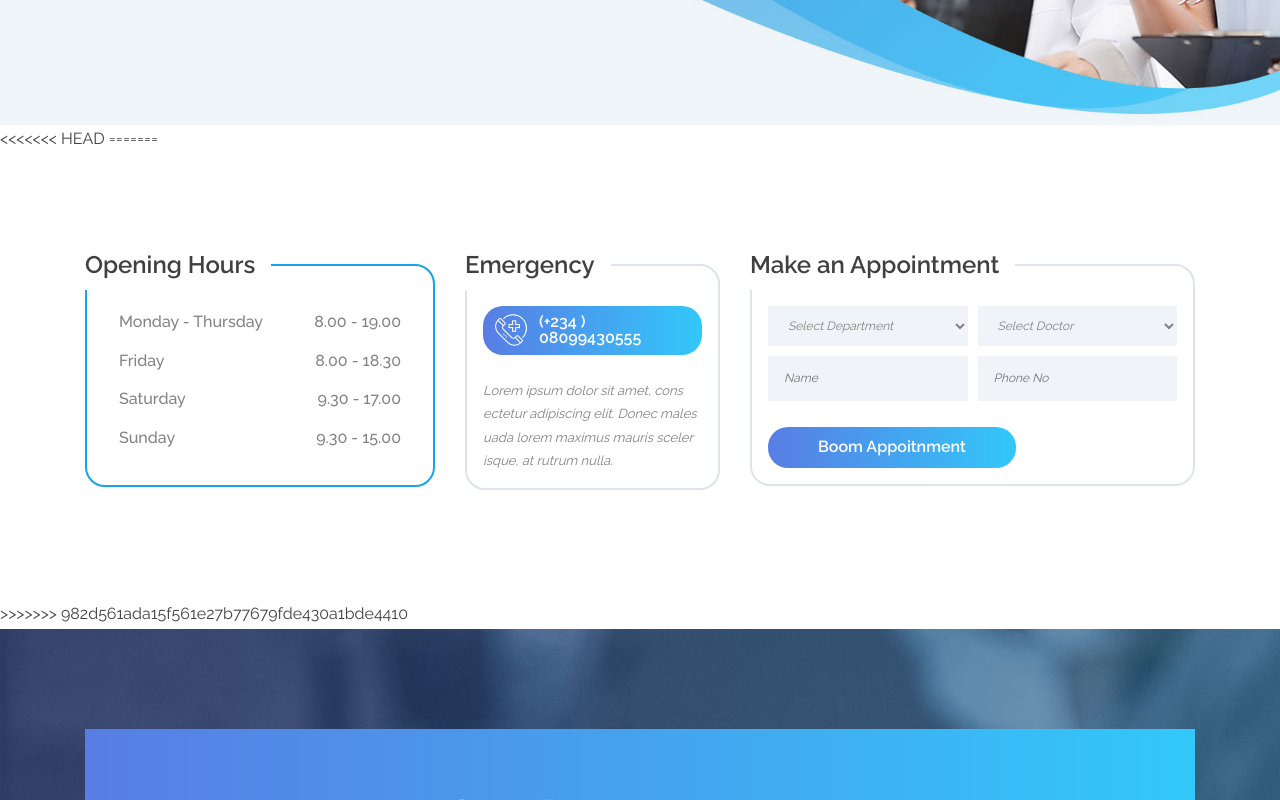
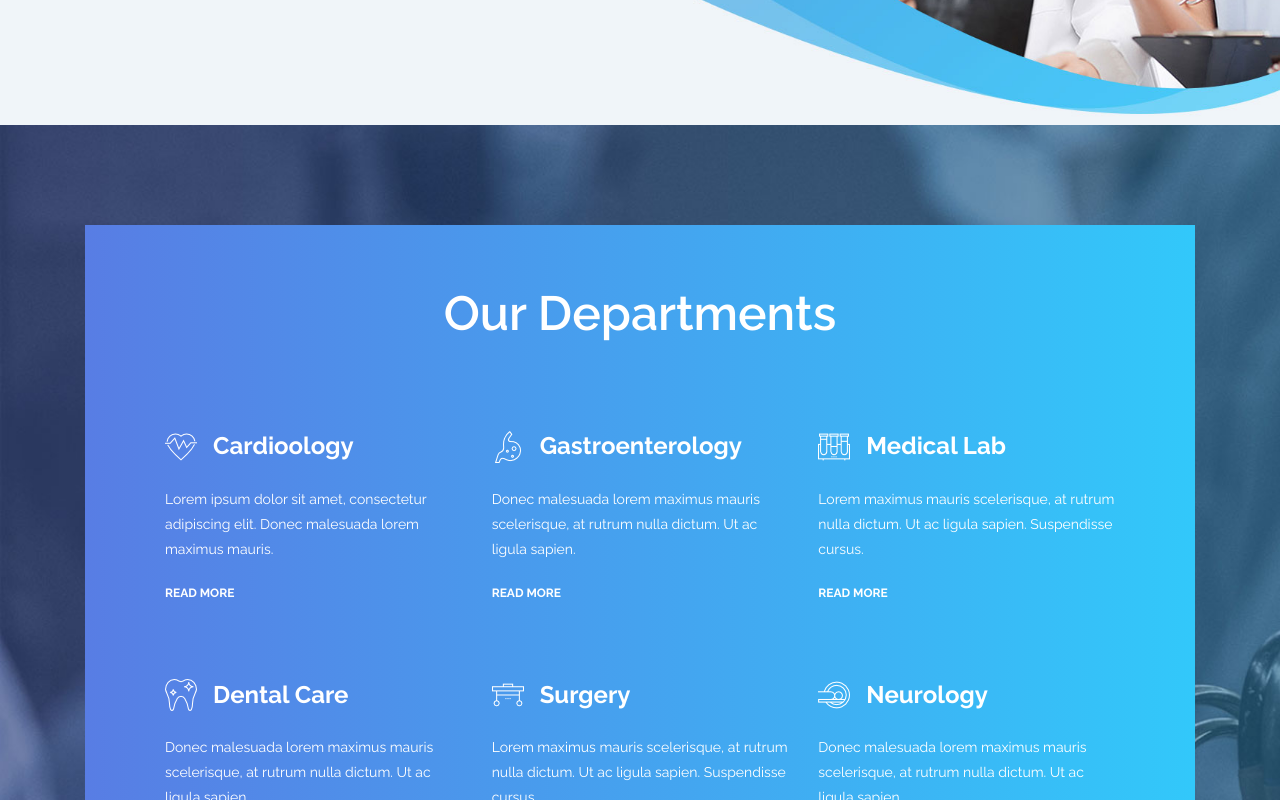
Before and after one commit to emaitee/prime_website, a plain HTML site: page index.html in a window 1280 px wide. Shown: the part 575-1375 px from the top of the page. Drawn offline with nearby package versions, Linux system fonts and the light colour scheme.

Commit message:
Update index.html

```diff
--- a/index.html
+++ b/index.html
@@ -131,67 +131,6 @@
         </div><!-- .hero-slider -->
     </header><!-- .site-header -->
 
-<<<<<<< HEAD
-=======
-    <div class="homepage-boxes">
-        <div class="container">
-            <div class="row">
-                <div class="col-12 col-md-6 col-lg-4">
-                    <div class="opening-hours">
-                        <h2 class="d-flex align-items-center">Opening Hours</h2>
-
-                        <ul class="p-0 m-0">
-                            <li>Monday - Thursday <span>8.00 - 19.00</span></li>
-                            <li>Friday <span>8.00 - 18.30</span></li>
-                            <li>Saturday <span>9.30 - 17.00</span></li>
-                            <li>Sunday <span>9.30 - 15.00</span></li>
-                        </ul>
-                    </div>
-                </div>
-
-                <div class="col-12 col-md-6 col-lg-3 mt-5 mt-md-0">
-                    <div class="emergency-box">
-                        <h2 class="d-flex align-items-center">Emergency</h2>
-
-                        <div class="call-btn button gradient-bg">
-                            <a class="d-flex justify-content-center align-items-center" href="#"><img src="images/emergency-call.png">  (+234 ) 08099430555</a>
-                        </div>
-
-                        <p>Lorem ipsum dolor sit amet, cons ectetur adipiscing elit. Donec males uada lorem maximus mauris sceler isque, at rutrum nulla.</p>
-                    </div>
-                </div>
-
-                <div class="col-12 col-md-6 col-lg-5 mt-5 mt-lg-0">
-                    <div class="appointment-box">
-                        <h2 class="d-flex align-items-center">Make an Appointment</h2>
-
-                        <form class="d-flex flex-wrap justify-content-between">
-                            <select class="select-department">
-                                <option value="value1">Select Department</option>
-                                <option value="value2">Select Department 1</option>
-                                <option value="value3">Select Department 2</option>
-                            </select>
-
-                            <select class="select-doctor">
-                                <option>Select Doctor</option>
-                                <option>Select Doctor 1</option>
-                                <option>Select Doctor 2</option>
-                            </select>
-
-                            <input type="text" placeholder="Name">
-
-                            <input type="number" placeholder="Phone No">
-
-                            <input class="button gradient-bg" type="submit" value="Boom Appoitnment">
-                        </form>
-                    </div>
-
-                </div>
-            </div>
-        </div>
-    </div>
-
->>>>>>> 982d561ada15f561e27b77679fde430a1bde4410
     <div class="our-departments">
         <div class="container">
             <div class="row">
```
